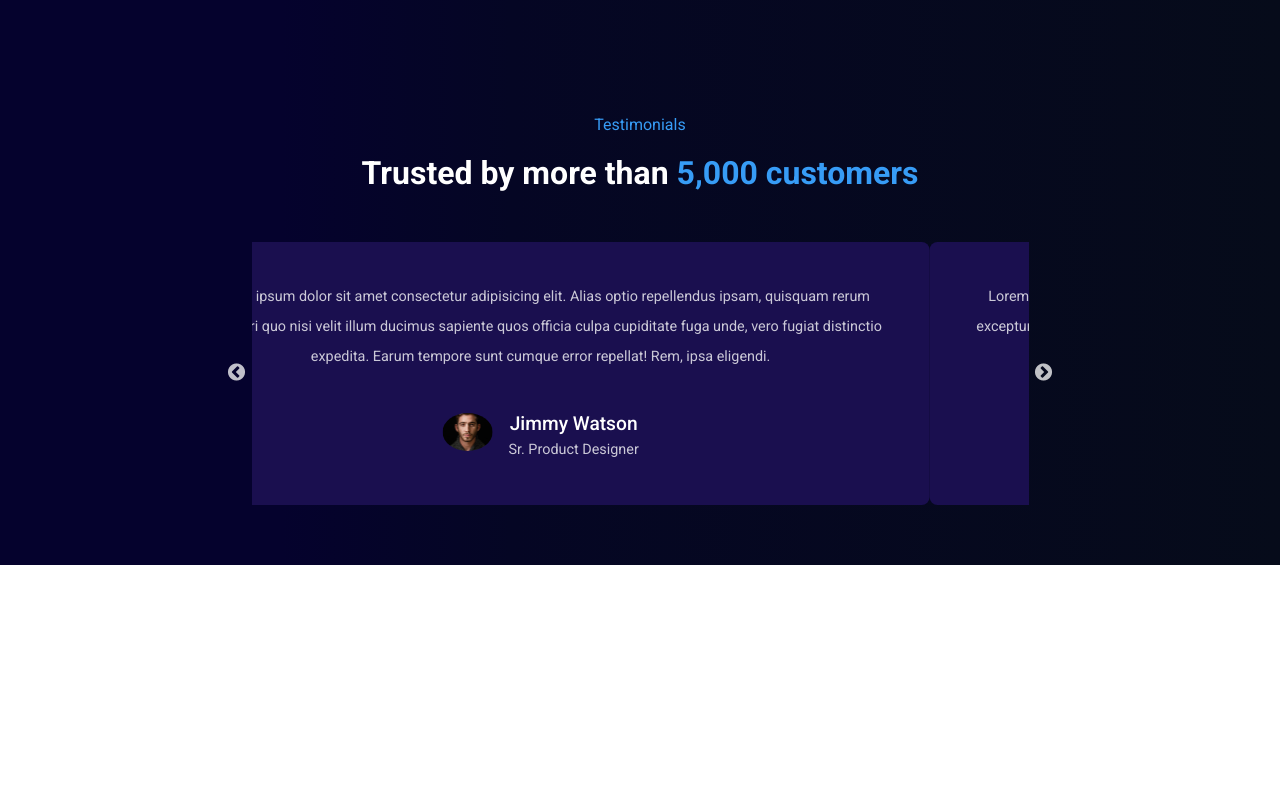
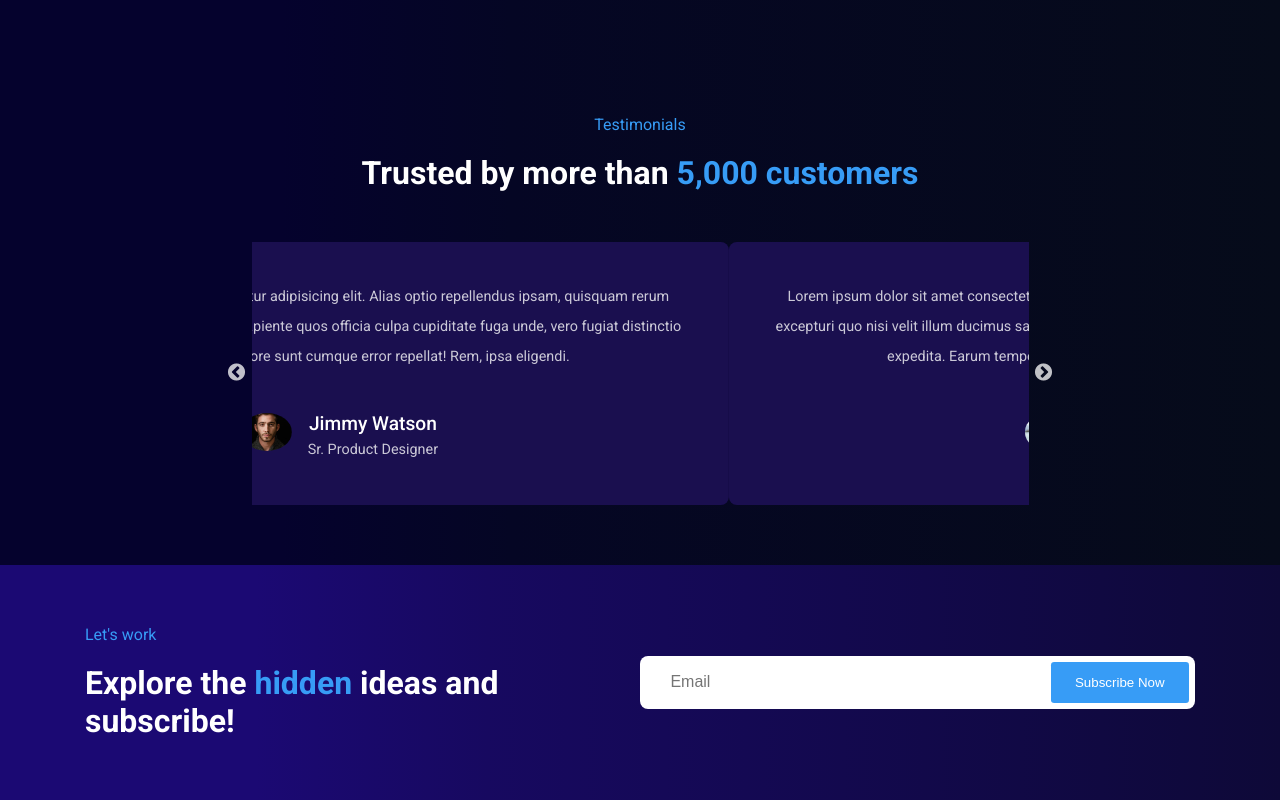
Before and after one commit to iameenalam/Digital-Agency-Website, a React (Create React App) app: page / in a window 1280 px wide. Shown: the part 3582-4382 px from the top of the page. Before the commit the page ends 4147 px from the top, so only its background shows below. Built offline with nearby package versions, Linux system fonts and the light colour scheme.

Commit message:
created newsletter section

```diff
--- a/src/App.js
+++ b/src/App.js
@@ -7,6 +7,7 @@
 import Team from './components/UI/Team';
 import Blog from './components/UI/Blog';
 import Testimonial from './components/UI/Testimonial';
+import Newsletter from './components/UI/Newsletter';
 
 function App() {
   return (
@@ -19,6 +20,7 @@
       <Team />
       <Blog />
       <Testimonial />
+      <Newsletter />
     </>
   );
 }
--- /dev/null
+++ b/src/components/UI/Newsletter.jsx
@@ -0,0 +1,24 @@
+import React from 'react'
+import '../../styles/newsletter.css'
+
+const Newsletter = () => {
+  return (
+    <section className="newsletter">
+        <div className="container">
+            <div className="newsletter__wrapper">
+                <div className="newsletter__content">
+                    <h6 className="subtitle">Let's work</h6>
+                    <h2>Explore the <span className="highlight">hidden</span> ideas and subscribe!</h2>
+                </div>
+
+                <div className="newsletter__form">
+                    <input type="email" placeholder='Email' />
+                    <button className="secondary__btn">Subscribe Now</button>
+                </div>
+            </div>
+        </div>
+    </section>
+  )
+}
+
+export default Newsletter
--- /dev/null
+++ b/src/styles/newsletter.css
@@ -0,0 +1,30 @@
+.newsletter {
+    background: var(--newsletter-bg);
+}
+
+.newsletter__wrapper {
+    display: flex;
+    align-items: center;
+    justify-content: space-between;
+}
+
+.newsletter__content, .newsletter__form {
+    width: 50%;
+}
+
+.newsletter__form input {
+    padding: 0.7rem 1.5rem;
+    border: none;
+    outline: none;
+    font-size: 1rem;
+    cursor: pointer;
+}
+
+.newsletter__form {
+    padding: 0.4rem;
+    background: #fff;
+    display: flex;
+    align-items: center;
+    justify-content: space-between;
+    border-radius: 0.5rem;
+}
```
